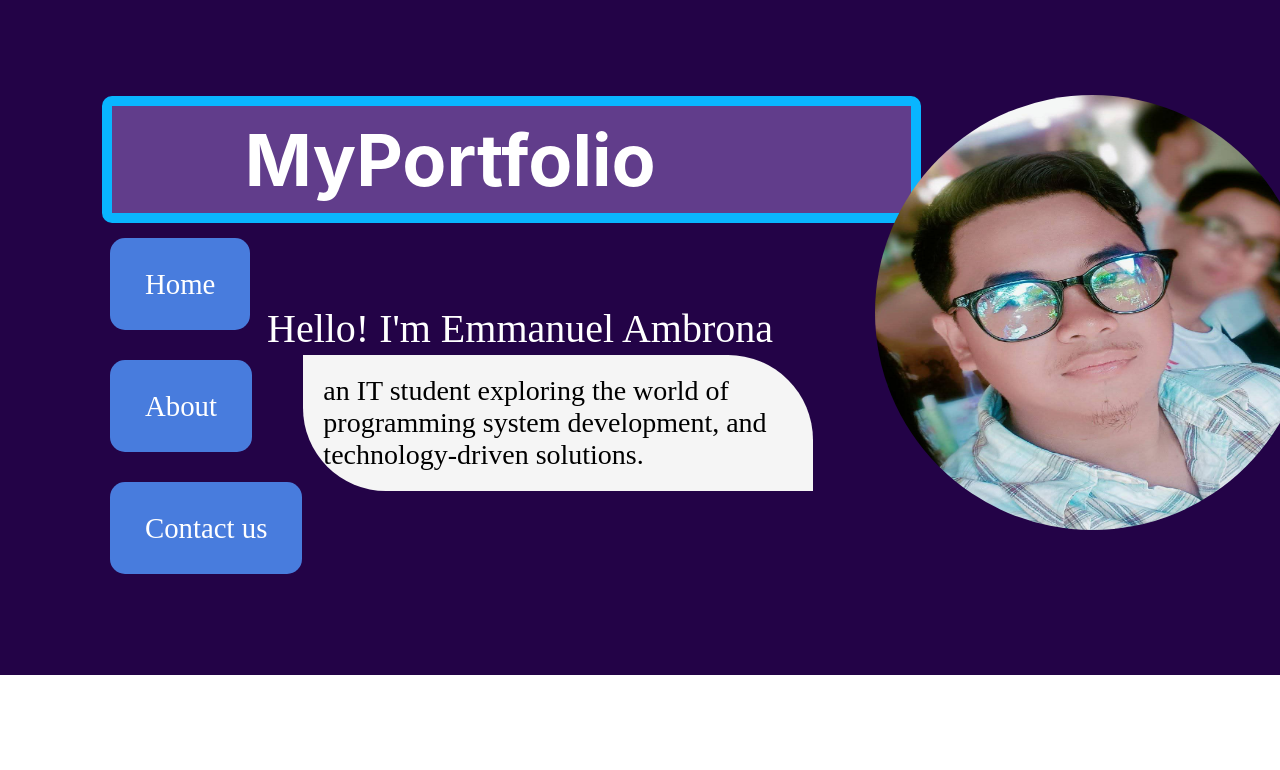
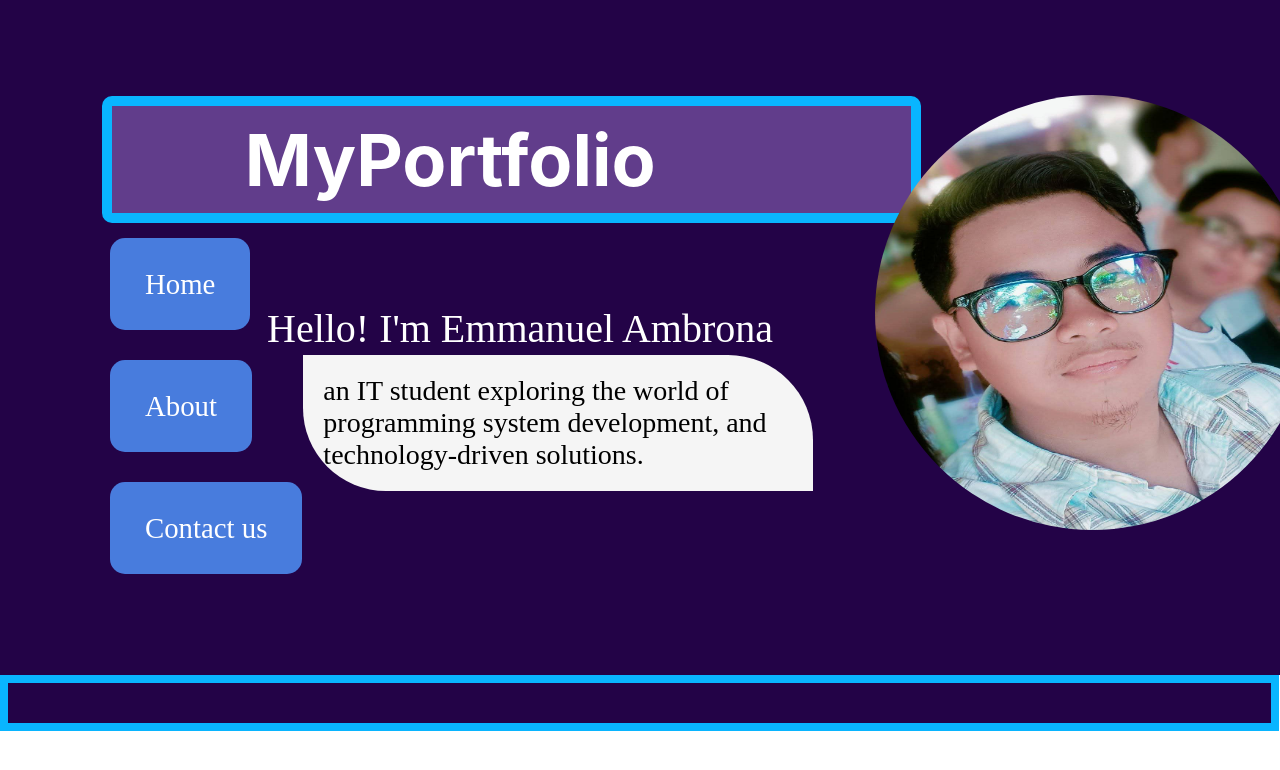
Before and after one commit to BitBard26/Ambrona_Emmanuel-_A., a plain HTML site: page index.html in a window 1280 px wide. Shown: the top 770 px of the page. Drawn offline with Linux system fonts and the light colour scheme.

Commit message:
Fix formatting and structure in index.html

```diff
--- a/index.html
+++ b/index.html
@@ -1,12 +1,14 @@
 <!DOCTYPE html>
 <html>
+
 <head>
-     <meta charset="UTF-8">
+    <meta charset="UTF-8">
     <meta name="viewport" content="width=device-width, initial-scale=1.0">
     <link rel="stylesheet" href="style.css">
     <link rel="stylesheet" href="media.css">
 
 </head>
+
 <body>
     <div class="grid-container">
         <div class="navbar">
@@ -32,7 +34,7 @@
         <p>an IT student exploring the world of programming system development, and technology-driven solutions.</p>
         </ul>
     </div>
-    <div class="border">
+    <div class="footer">
         <ul> </ul>
 
     </div>
```
